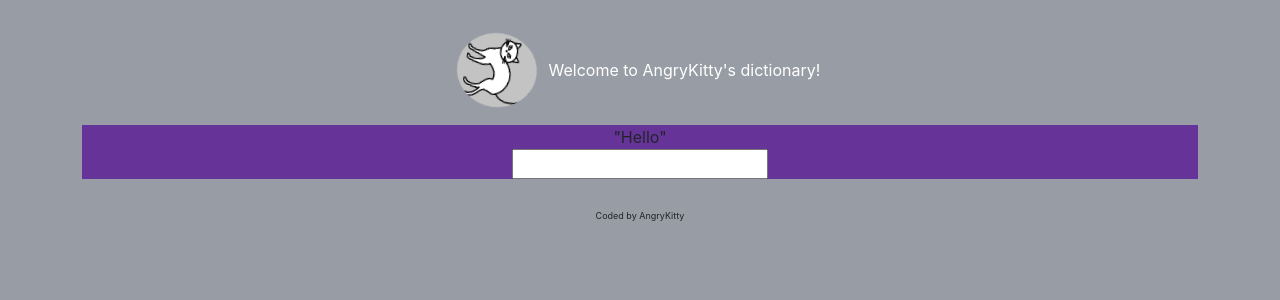
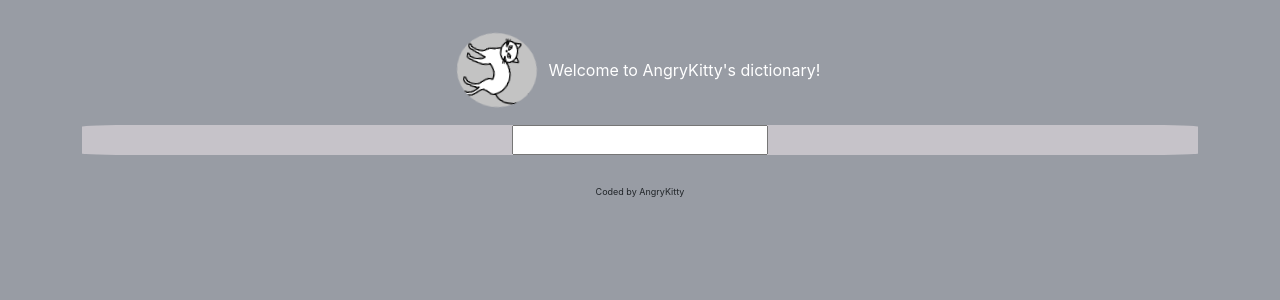
Before and after one commit to Angry-cat-coder/Dictionary-app, a React (Create React App) app: page / in a window 1280 px wide. Shown: the top 300 px of the page. Built offline with nearby package versions, Linux system fonts and the light colour scheme.

Commit message:
Cleaned from alerts

```diff
--- a/src/Dictionarysearch.css
+++ b/src/Dictionarysearch.css
@@ -1,3 +1,4 @@
 .Dictionarysearch {
-  background: rebeccapurple;
+  background: rgb(198, 195, 201);
+  border-radius: 5%;
 }
--- a/src/Dictionarysearch.js
+++ b/src/Dictionarysearch.js
@@ -7,7 +7,7 @@ export default function Dictionarysearch() {
   let [result, setResult] = useState(null);
   function search(event) {
     event.preventDefault();
-    alert(`Sarching for ${keyWord} definition`);
+
     let upiUrl = `https://api.dictionaryapi.dev/api/v2/entries/en/${keyWord}`;
     axios.get(upiUrl).then(showResponse);
   }
@@ -21,7 +21,6 @@ export default function Dictionarysearch() {
   }
   return (
     <div className="Dictionarysearch">
-      "Hello"{" "}
       <form onSubmit={search}>
         {" "}
         <input type="search" onChange={showKeyword} />
```
